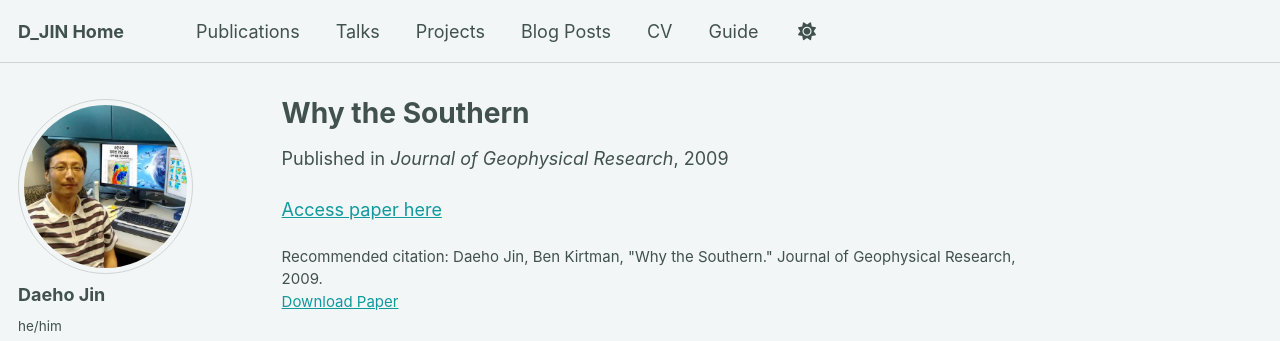
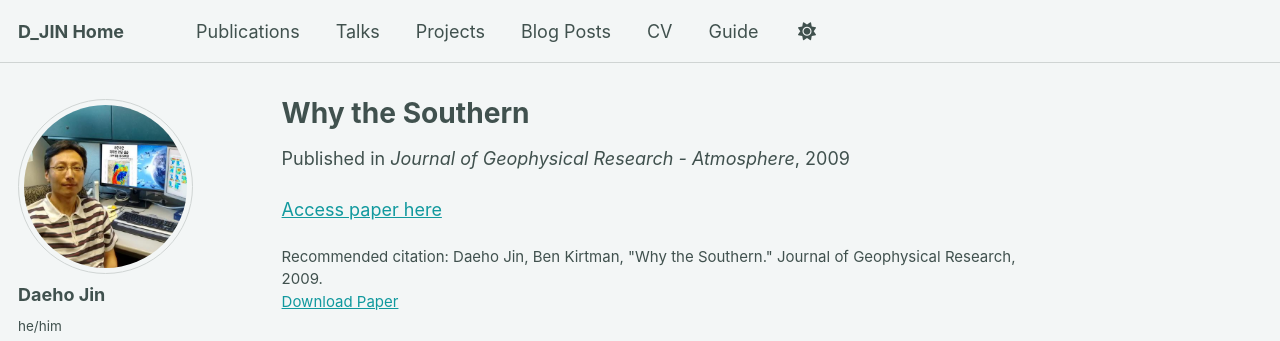
Before and after one commit to DJ4seasons/DJ4seasons.github.io, a Jekyll site: the page built from _publications/2009-12-01-Why-the-Southern.md, in a window 1280 px wide. Shown: the top 341 px of the page. Built offline with Jekyll 4.4.1, drawn with Linux system fonts in a browser that asks for light colours; some web fonts are replaced; a script bundle is joined from its source files by our own code; library files that are not in the unit come from our copies.

Commit message:
Pub_test

```diff
--- a/_publications/2009-12-01-Why-the-Southern.md
+++ b/_publications/2009-12-01-Why-the-Southern.md
@@ -1,9 +1,10 @@
 ---
 title: "Why the Southern"
 collection: publications
+category: manuscripts
 permalink: /publication/2009-12-01-Why-the-Southern
 date: 2009-12-01
-venue: 'Journal of Geophysical Research'
+venue: 'Journal of Geophysical Research - Atmosphere'
 paperurl: 'http://www.agu.org/pubs/crossref/2009/2009JD012657.shtml'
 citation: ' Daeho Jin, Ben Kirtman, &quot;Why the Southern.&quot; Journal of Geophysical Research, 2009.'
 ---
```
